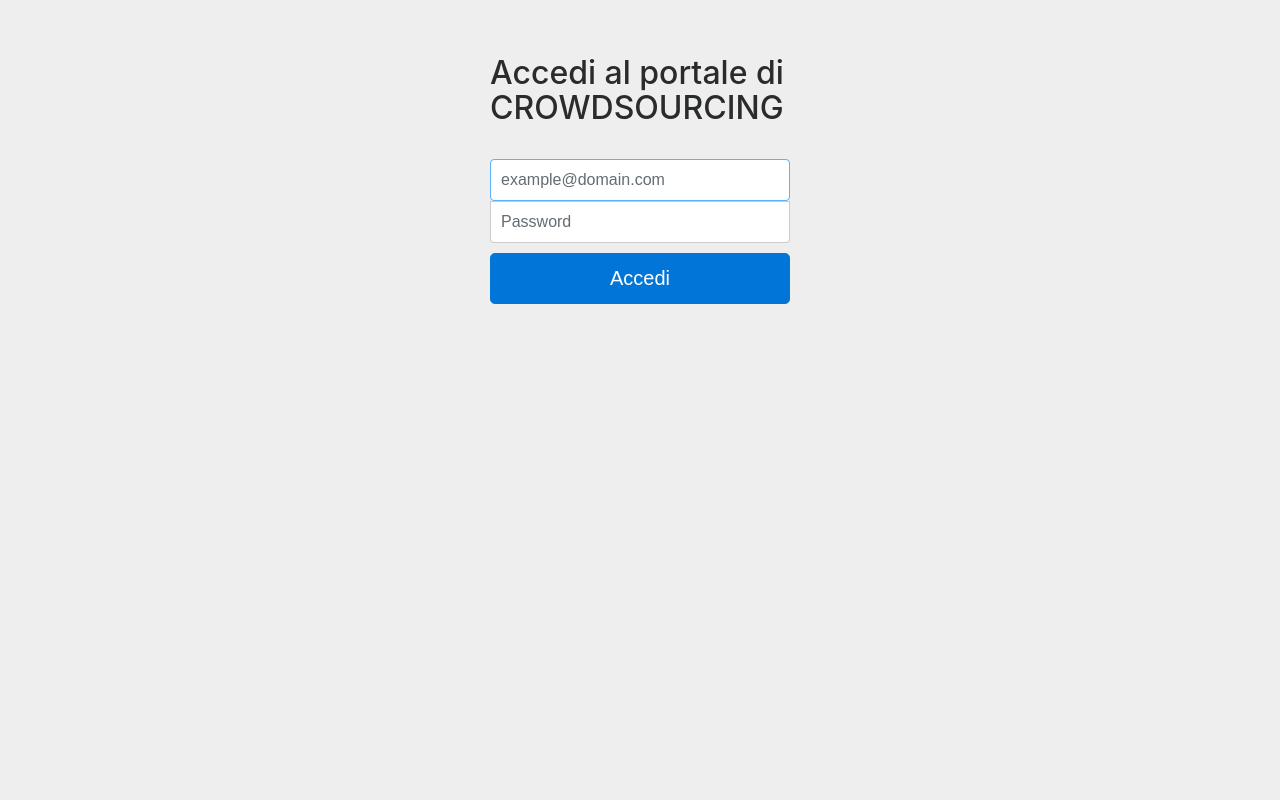
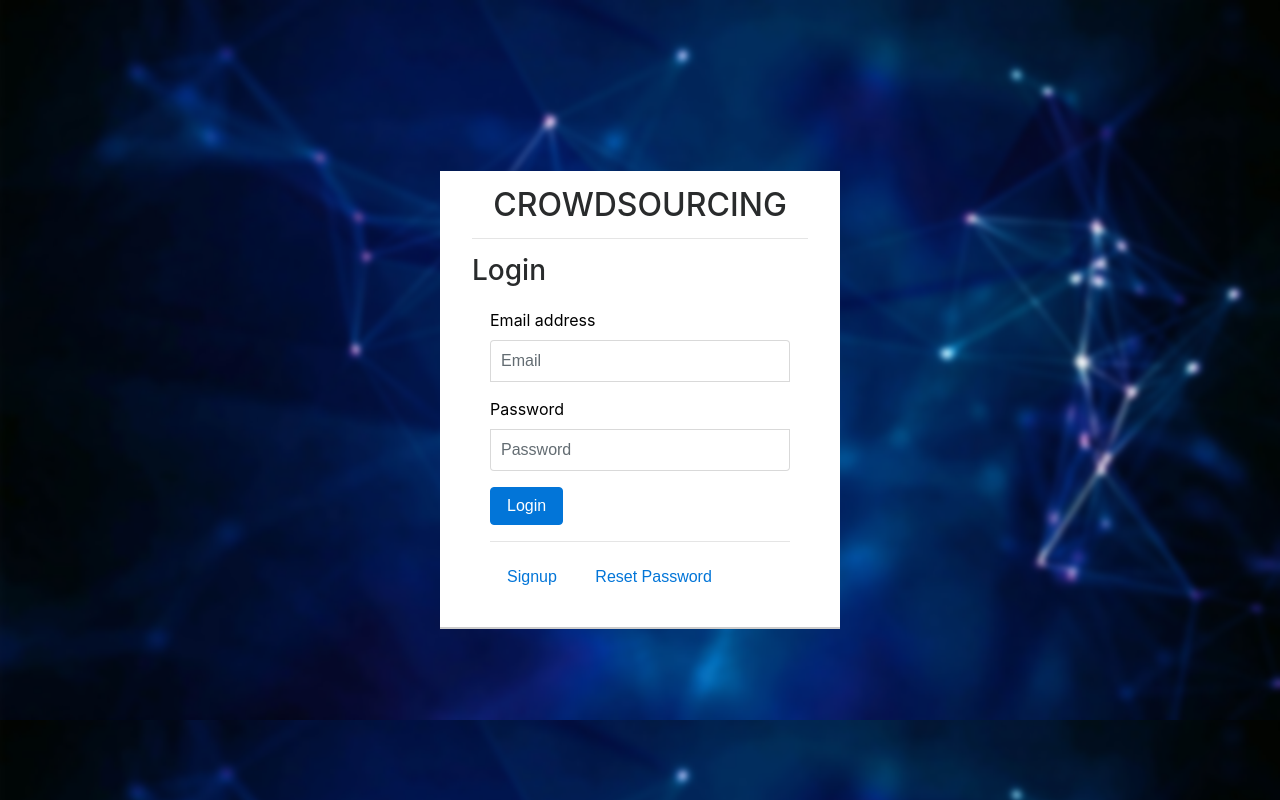
Before and after one commit to alessiocatullo/crowdsourcing, a PHP site: page /html/accesso.html in a window 1280 px wide. Run offline with PHP 8.4, Linux system fonts and the light colour scheme.

Commit message:
login update

```diff
--- a/web/css/accesso.css
+++ b/web/css/accesso.css
@@ -1,13 +1,39 @@
 body {
-  padding-top: 40px;
-  padding-bottom: 40px;
-  background-color: #eee;
+    padding: 0;
+    margin: 0;
+}
+.text-center{
+	text-align: center;
+}
+.background-img{
+	background: url("references/background-blur.png") ;
+    background-size: cover;
+}
+
+.div-center {
+  width: 400px;
+  height: 400px;
+  background-color: #fff;
+  position: absolute;
+  left: 0;
+  right: 0;
+  top: 0;
+  bottom: 0;
+  margin: auto;
+  max-width: 100%;
+  max-height: 100%;
+  overflow: auto;
+  padding: 1em 2em;
+  border-bottom: 2px solid #ccc;
+  display: table;
 }
 
 .form-signin {
   max-width: 330px;
   padding: 15px;
   margin: 0 auto;
+  color: black;
+  text-align: left;
 }
 .form-signin .form-signin-heading,
 .form-signin .checkbox {
--- a/web/html/accesso.html
+++ b/web/html/accesso.html
@@ -4,17 +4,37 @@
     <meta charset="utf-8">
     <meta name="viewport" content="width=device-width, initial-scale=1, shrink-to-fit=no">
     <link rel="icon" href="">
-    <title>Accedi | Comando Provinciale Milano VVF </title>
+    <title>Login | Crowdsourcing </title>
 
-    <link href="../css/bootstrap.min.css" rel="stylesheet">
+	<link href="../css/bootstrap.min.css" rel="stylesheet">
     <link href="../css/accesso.css" rel="stylesheet">
   </head>
 
-  <body>
-
+  <body class="background-img">
+  <div class="div-center">
+    <div class="content">
+	  <h2 class="text-center form-signin-heading">CROWDSOURCING</h1>
+	  <hr />
+      <h3>Login</h3>
+      <form class="form-signin" method="post" action="../php/accesso.php">
+        <div class="form-group">
+          <label for="exampleInputEmail1"><h7>Email address</h7></label>
+          <input type="email" class="form-control" id="exampleInputEmail1" placeholder="Email">
+        </div>
+        <div class="form-group">
+          <label for="exampleInputPassword1">Password</label>
+          <input type="password" class="form-control" id="exampleInputPassword1" placeholder="Password">
+        </div>
+        <button type="submit" class="btn btn-primary">Login</button>
+        <hr />
+        <button type="button" class="btn btn-link">Signup</button>
+        <button type="button" class="btn btn-link">Reset Password</button>
+      </form>
+    </div><!--
     <div class="container">
       <form class="form-signin" method="post" action="../php/accesso.php">
-        <h2 class="form-signin-heading">Accedi al portale di CROWDSOURCING</h2>
+		<h1 class="form-signin-heading">CROWDSOURCING</h1>
+		<h3 class="form-signin-heading">DASHBOARD</h3>
         </br>
         <label for="inputMail" class="sr-only">Mail</label>
         <input type="text" name="inputMail" id="inputMail" class="form-control" placeholder="example@domain.com" required autofocus>
@@ -24,8 +44,6 @@
         </div>
         <button class="btn btn-lg btn-primary btn-block" type="submit">Accedi</button>
       </form>
-
-    </div>
-    <script src="bootstrap-4.0.0-alpha.6/assets/js/ie10-viewport-bug-workaround.js"></script>
+    </div>-->
   </body>
 </html>
```
Also changed, not shown: web/js/login.js (added, +81 -0 lines), web/css/references/background-blur.png (added).
